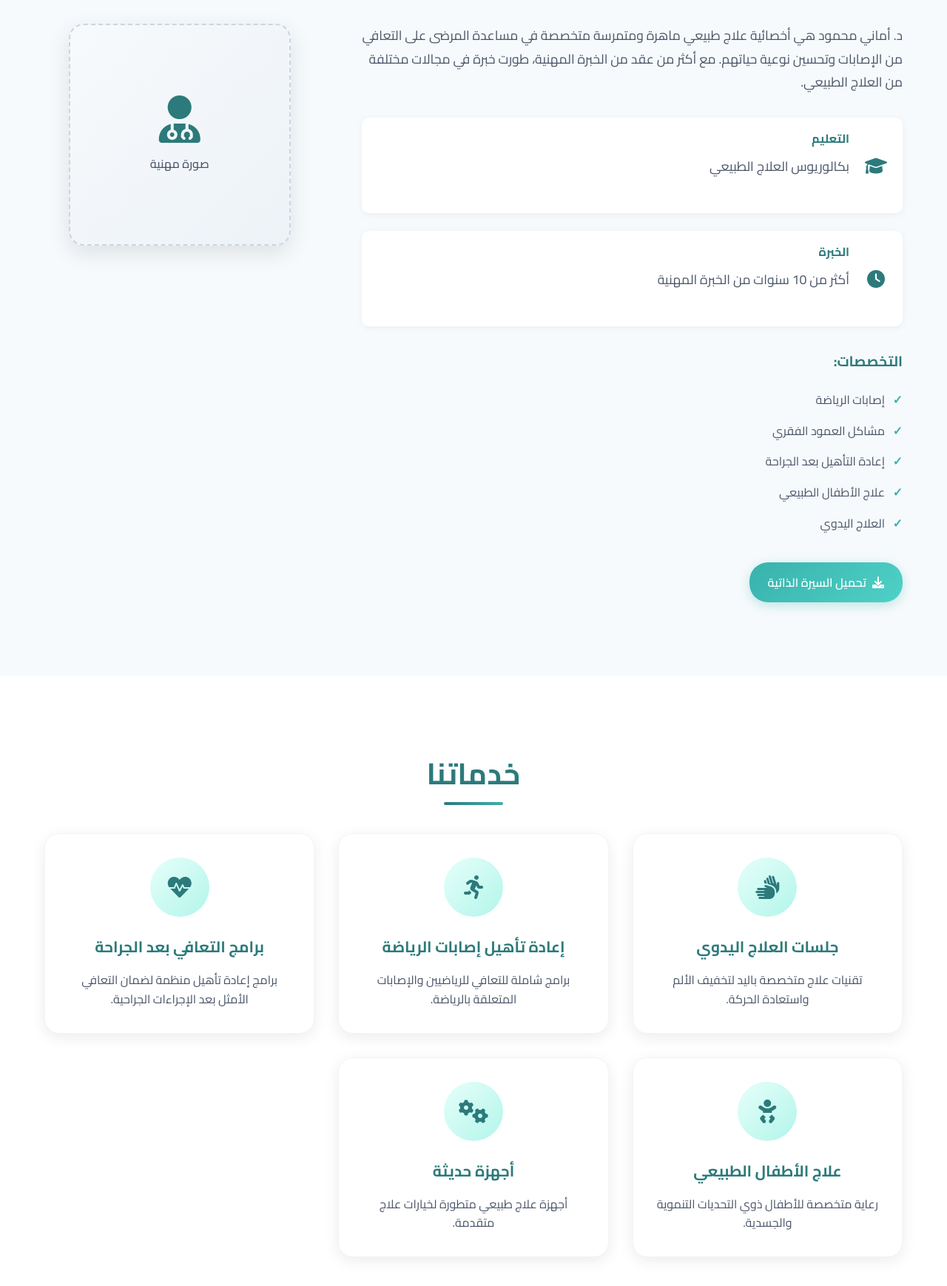
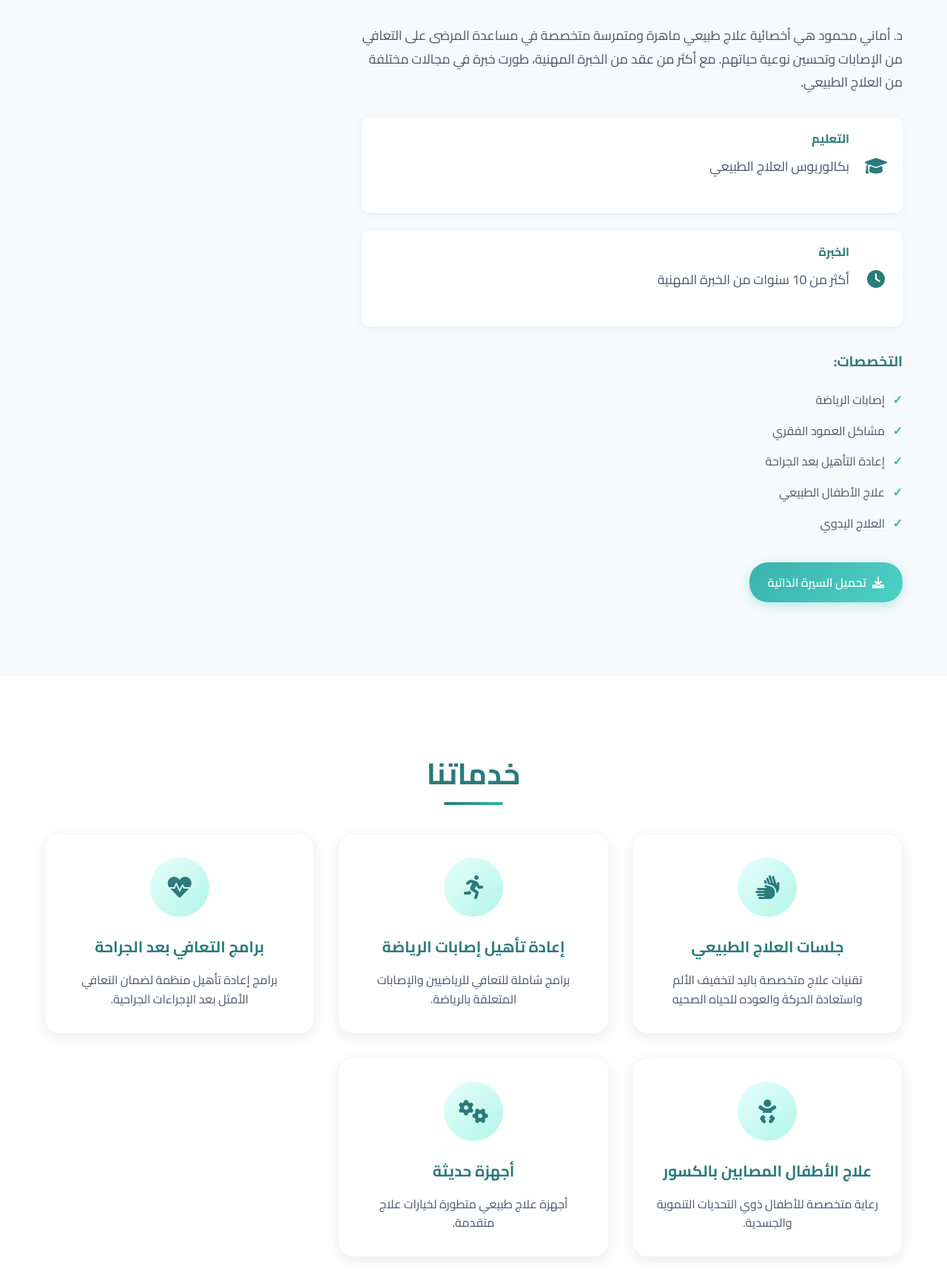
Before and after one commit to Ahmed347-gif/Dr.Amany-Mahmoud, a plain HTML site: page index.html in a window 1280 px wide. Shown: the part 980-2718 px from the top of the page at 74% size. Drawn offline with Linux system fonts and the light colour scheme.

Commit message:
Update index.html

```diff
--- a/index.html
+++ b/index.html
@@ -59,12 +59,18 @@
                     <p class="hero-description">د. أماني محمود – أخصائية علاج طبيعي بخبرة تزيد عن 10 سنوات، حاصلة على بكالوريوس العلاج الطبيعي.</p>
                     <button class="cta-button" onclick="scrollToSection('booking')">احجز موعدك</button>
                 </div>
-                <div class="hero-image">
-                    <div class="placeholder-image">
-                        <i class="fas fa-user-md"></i>
-                        <p>Dr.Amany Mahmoud</p>
-                    </div>
-                </div>
+<div class="hero-image">
+  <div class="placeholder-image">
+    <!-- Font Awesome icon (optional) -->
+
+    <!-- Doctor image -->
+    <img src="images/loly.jpg" alt="Dr. Amany Mahmoud" class="doctor-photo">
+
+    <!-- Doctor name -->
+    <p>Dr. Amany Mahmoud</p>
+  </div>
+</div>
+
             </div>
         </div>
     </section>
@@ -111,11 +117,7 @@
                         تحميل السيرة الذاتية
                     </button>
                 </div>
-                <div class="about-image">
-                    <div class="placeholder-image">
-                        <i class="fas fa-user-md"></i>
-                        <p>صورة مهنية</p>
-                    </div>
+
                 </div>
             </div>
         </div>
@@ -130,8 +132,8 @@
                     <div class="service-icon">
                         <i class="fas fa-hands"></i>
                     </div>
-                    <h3>جلسات العلاج اليدوي</h3>
-                    <p>تقنيات علاج متخصصة باليد لتخفيف الألم واستعادة الحركة.</p>
+                    <h3>جلسات العلاج الطبيعي</h3>
+                    <p>تقنيات علاج متخصصة باليد لتخفيف الألم واستعادة الحركة والعوده للحياه الصحيه</p>
                 </div>
 
                 <div class="service-card">
@@ -154,7 +156,7 @@
                     <div class="service-icon">
                         <i class="fas fa-baby"></i>
                     </div>
-                    <h3>علاج الأطفال الطبيعي</h3>
+                    <h3>علاج الأطفال المصابين بالكسور </h3>
                     <p>رعاية متخصصة للأطفال ذوي التحديات التنموية والجسدية.</p>
                 </div>
 
```
